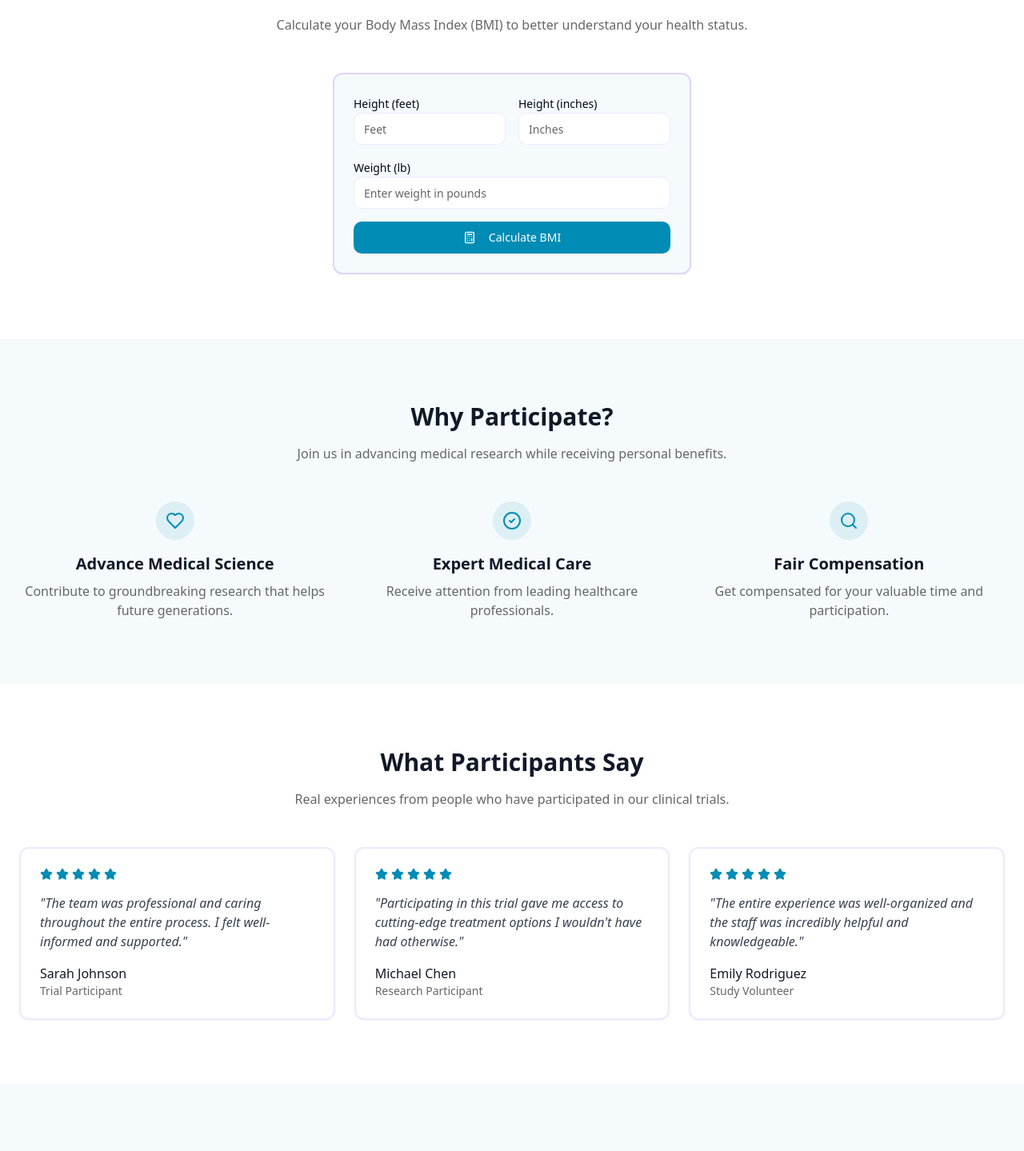
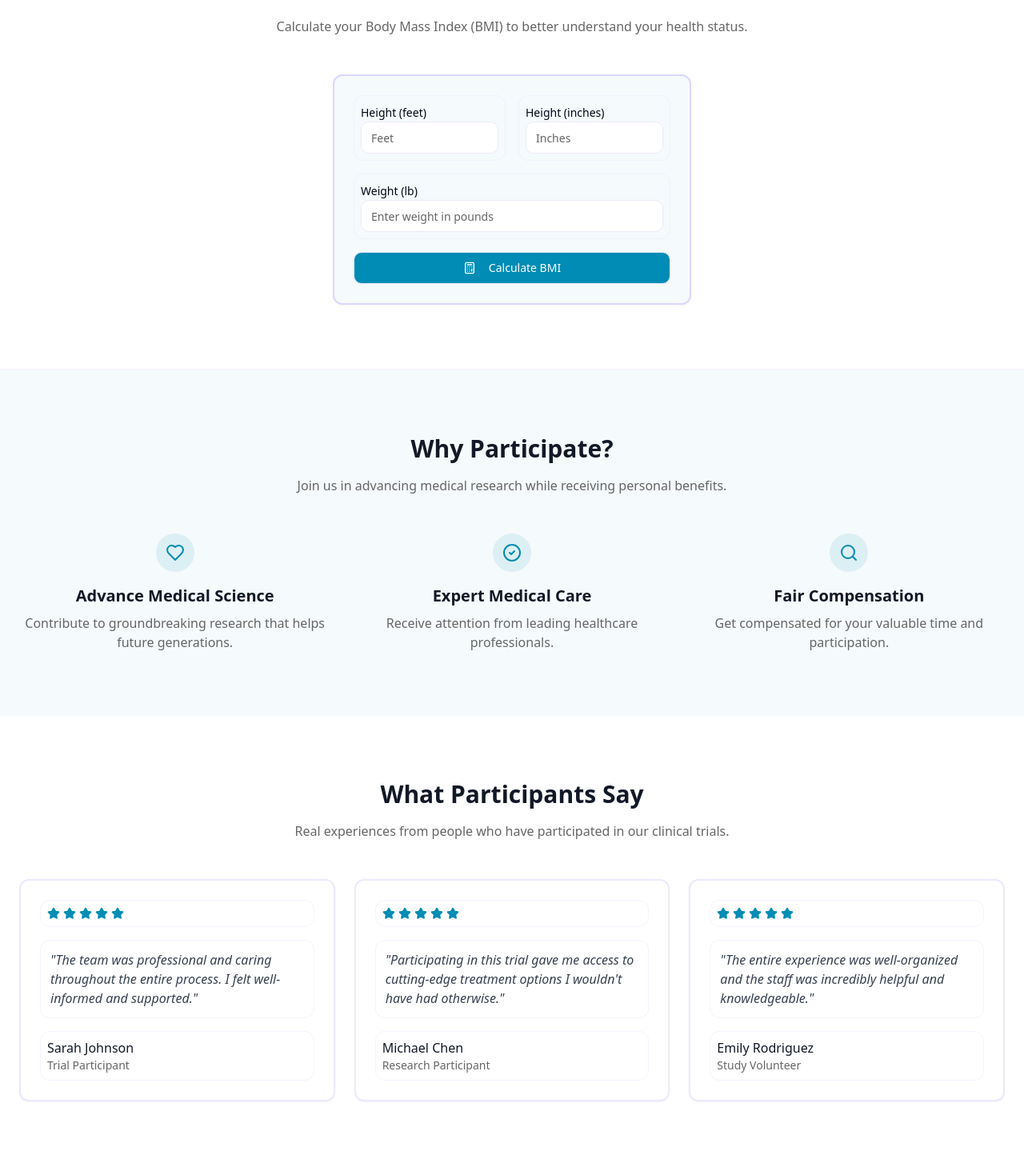
Before and after one commit to Yitz1/trial-connect-simplified, a React (Vite) app: page / in a window 1280 px wide. Shown: the part 1703-3142 px from the top of the page at 80% size. Built offline with nearby package versions, Linux system fonts and the light colour scheme.

Commit message:
Enhance styling: Add more purple borders
Increased the use of purple colors in borders throughout the application.

```diff
--- a/src/components/BMICalculator.tsx
+++ b/src/components/BMICalculator.tsx
@@ -30,7 +30,7 @@ const BMICalculator = () => {
   };
 
   return (
-    <section className="py-20 bg-white">
+    <section className="py-20 bg-white border-y-2 border-purple-50">
       <div className="container mx-auto px-6">
         <div className="max-w-3xl mx-auto text-center mb-12">
           <h2 className="text-3xl font-bold text-gray-900 mb-4">
@@ -43,7 +43,7 @@ const BMICalculator = () => {
         <div className="max-w-md mx-auto bg-accent p-6 rounded-xl shadow-sm border-2 border-purple-200">
           <div className="space-y-4">
             <div className="grid grid-cols-2 gap-4">
-              <div>
+              <div className="p-2 rounded-lg border border-purple-100/50">
                 <Label htmlFor="feet">Height (feet)</Label>
                 <Input
                   id="feet"
@@ -56,7 +56,7 @@ const BMICalculator = () => {
                   className="border-purple-100 focus-visible:ring-purple-200"
                 />
               </div>
-              <div>
+              <div className="p-2 rounded-lg border border-purple-100/50">
                 <Label htmlFor="inches">Height (inches)</Label>
                 <Input
                   id="inches"
@@ -70,7 +70,7 @@ const BMICalculator = () => {
                 />
               </div>
             </div>
-            <div>
+            <div className="p-2 rounded-lg border border-purple-100/50">
               <Label htmlFor="weight">Weight (lb)</Label>
               <Input
                 id="weight"
@@ -84,7 +84,7 @@ const BMICalculator = () => {
             </div>
             <Button
               onClick={calculateBMI}
-              className="w-full"
+              className="w-full border border-purple-100"
             >
               <Calculator className="mr-2" />
               Calculate BMI
--- a/src/components/FAQ.tsx
+++ b/src/components/FAQ.tsx
@@ -27,18 +27,20 @@ const faqData = [
 
 const FAQ = () => {
   return (
+    <div className="border-2 border-purple-100 rounded-xl p-6">
       <Accordion type="single" collapsible className="w-full space-y-4">
         {faqData.map((item, index) => (
           <AccordionItem
             key={index}
             value={`item-${index}`}
-          className="border-2 border-purple-100 rounded-lg px-4"
+            className="border-2 border-purple-100 rounded-lg px-4 hover:border-purple-200 transition-colors"
           >
             <AccordionTrigger className="text-left">{item.question}</AccordionTrigger>
-          <AccordionContent>{item.answer}</AccordionContent>
+            <AccordionContent className="border-t border-purple-50">{item.answer}</AccordionContent>
           </AccordionItem>
         ))}
       </Accordion>
+    </div>
   );
 };
 
--- a/src/components/TestimonialCard.tsx
+++ b/src/components/TestimonialCard.tsx
@@ -10,14 +10,14 @@ interface TestimonialCardProps {
 
 const TestimonialCard = ({ quote, author, title, rating }: TestimonialCardProps) => {
   return (
-    <div className="bg-white p-6 rounded-xl shadow-sm border-2 border-purple-100">
-      <div className="flex gap-1 mb-4">
+    <div className="bg-white p-6 rounded-xl shadow-sm border-2 border-purple-100 hover:border-purple-200 transition-colors">
+      <div className="flex gap-1 mb-4 p-2 border border-purple-50 rounded-lg">
         {[...Array(rating)].map((_, i) => (
           <StarIcon key={i} size={16} className="fill-primary text-primary" />
         ))}
       </div>
-      <p className="text-gray-700 mb-4 italic">"{quote}"</p>
-      <div>
+      <p className="text-gray-700 mb-4 italic p-3 border border-purple-50 rounded-lg">"{quote}"</p>
+      <div className="p-2 border border-purple-50 rounded-lg">
         <p className="font-medium text-gray-900">{author}</p>
         <p className="text-sm text-muted-foreground">{title}</p>
       </div>
```
Lines whose indentation alone changed are shown as unchanged.
